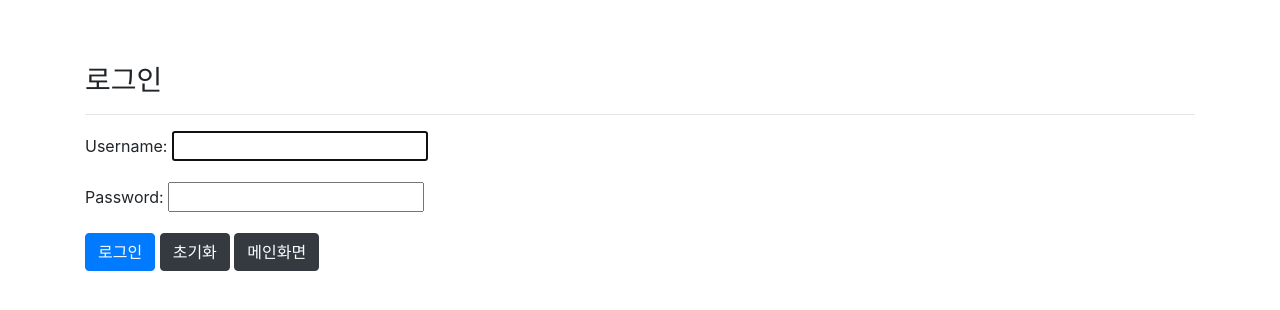
After one commit to showppark12/Kookminreview, a Django app: page /login/ in a window 1280 px wide. The commit adds this page. Shown: the top 310 px of the page. Run offline with Django 3.2, Linux system fonts and the light colour scheme; some libraries are stand-ins or nearby versions.

Commit message:
로그인 연동

```diff
--- a/foodboard/templates/FBoardDetail.html
+++ b/foodboard/templates/FBoardDetail.html
@@ -27,8 +27,10 @@
                 </div>
 
                 <div class="button-group" style="padding-top: 0;">
+                    {% if user == request.user %}
                     <a href="{% url 'FBoardEdit' review.id %}" class="btn btn-outline-primary btn-md">수정</a>
                     <a href="{% url 'FBoardDelete' review.id %}" class="btn btn-outline-primary btn-md">삭제</a>
+                    {% endif %}
                     <a href="{% url 'food_home' %}" class="btn btn-primary btn-md text-white">목록으로</a>
                 </div>
 
--- /dev/null
+++ b/main/templates/main/account.html
@@ -0,0 +1,38 @@
+<!DOCTYPE html>
+<html lang="en">
+
+<head>
+    <meta charset="utf-8">
+    <meta http-equiv="X-UA-Compatible" content="IE=edge">
+    <meta name="viewport" content="width=device-width, initial-scale=1">
+    <title>{{ page }}</title>
+
+    <!-- 부트스트랩 -->
+    <link rel="stylesheet" href="https://stackpath.bootstrapcdn.com/bootstrap/4.5.0/css/bootstrap.min.css" integrity="sha384-9aIt2nRpC12Uk9gS9baDl411NQApFmC26EwAOH8WgZl5MYYxFfc+NcPb1dKGj7Sk" crossorigin="anonymous">
+
+    <style>
+        .container {
+            margin: 4rem auto;
+        }
+    </style>
+</head>
+
+<body>
+    <div class="wrapper">
+        <div class="container">
+            <h3>{{ page }}</h3>
+            <hr>
+            <form action="" method="POST" enctype="multipart/form-data">
+                {% csrf_token %} {{ form.as_p }}
+                <button class="btn btn-primary" type="submit">{{ page }} </button>
+                <button class="btn btn-dark" type="reset">초기화</button>
+                <a href="{% url 'home' %}" class="btn btn-dark">메인화면</a>
+            </form>
+        </div>
+    </div>
+    <script src="https://code.jquery.com/jquery-3.5.1.slim.min.js " integrity="sha384-DfXdz2htPH0lsSSs5nCTpuj/zy4C+OGpamoFVy38MVBnE+IbbVYUew+OrCXaRkfj " crossorigin="anonymous "></script>
+    <script src="https://cdn.jsdelivr.net/npm/popper.js@1.16.0/dist/umd/popper.min.js " integrity="sha384-Q6E9RHvbIyZFJoft+2mJbHaEWldlvI9IOYy5n3zV9zzTtmI3UksdQRVvoxMfooAo " crossorigin="anonymous "></script>
+    <script src="https://stackpath.bootstrapcdn.com/bootstrap/4.5.0/js/bootstrap.min.js " integrity="sha384-OgVRvuATP1z7JjHLkuOU7Xw704+h835Lr+6QL9UvYjZE3Ipu6Tp75j7Bh/kR0JKI " crossorigin="anonymous "></script>
+</body>
+
+</html>
--- a/main/urls.py
+++ b/main/urls.py
@@ -2,5 +2,8 @@ from django.urls import path
 from . import views
 
 urlpatterns = [
-    path('', views.home, name="home"),
+    path('', views.home, name='home'),
+    path('login/', views.login_view, name='login'),
+    path('logout/', views.logout_view, name='logout'),
+    path('register/', views.register_view, name='register')
 ]
--- a/main/views.py
+++ b/main/views.py
@@ -1,4 +1,39 @@
-from django.shortcuts import render
+from django.shortcuts import render, redirect
+from django.contrib.auth.forms import UserCreationForm, AuthenticationForm
+from django.contrib.auth import login, authenticate, logout
+
 
 def home(request):
     return render(request, 'main/home.html')
+
+def login_view(request):
+    if request.method == "POST":
+        form = AuthenticationForm(request=request, data=request.POST)
+        if form.is_valid():
+            # cleaned data : form valid 통과한 데이터
+            username = form.cleaned_data.get('username')
+            password = form.cleaned_data.get('password')
+            user = authenticate(request=request, username=username, password=password) #???
+            if user: # user가 authenticate 되지 않을 경우 : user ~ None
+                login(request, user)
+                return redirect('food_home')
+    else:
+        form = AuthenticationForm()
+    return render(request, 'main/account.html', { 'form': form, 'page': "로그인" })
+
+def logout_view(request):
+    logout(request)
+    return redirect('food_home')
+
+def register_view(request):
+    if request.method == "POST":
+        # 우리가 폼으로 받은 데이터로 유저를 만들어야 하므로
+        form = UserCreationForm(request.POST)
+        if form.is_valid():
+            user = form.save()
+            # 회원가입 하자마자 로그인 된 상태
+            login(request, user)
+            return redirect('food_home')
+    else:
+        form = UserCreationForm()
+    return render(request, 'main/account.html', { 'form': form, 'page': "회원가입" })
--- a/reviewproject/urls.py
+++ b/reviewproject/urls.py
@@ -7,7 +7,7 @@ urlpatterns = [
     path('admin/', admin.site.urls),
     path('', include('main.urls')),
     path('studyboard/',include('studyboard.urls')),
-    path('account/', include('account.urls')),
+    path('main/', include('main.urls')),
     path('food/', include('foodboard.urls')),
     path('beer/', include('beerboard.urls')),
 ]
```
Also changed, not shown: beerboard/migrations/0001_initial.py, beerboard/migrations/0002_auto_20200530_0308.py (deleted), beerboard/migrations/0003_auto_20200530_0325.py (deleted), beerboard/migrations/0004_beerboardcomment.py (deleted), foodboard/migrations/0001_initial.py, foodboard/migrations/0002_foodcomment.py (deleted), restboard/migrations/0001_initial.py, studyboard/migrations/0001_initial.py, studyboard/migrations/0002_studycomment.py (deleted).
